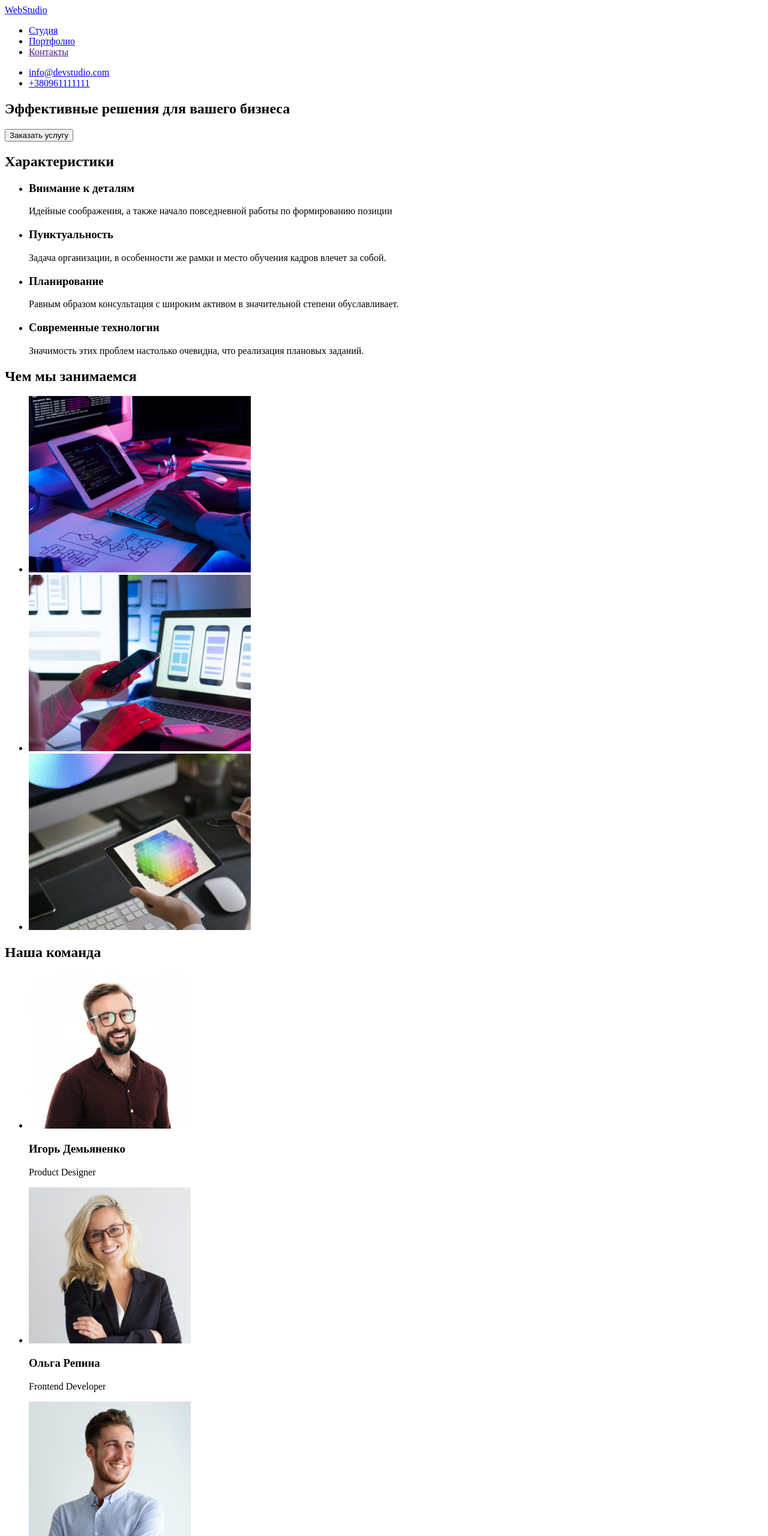
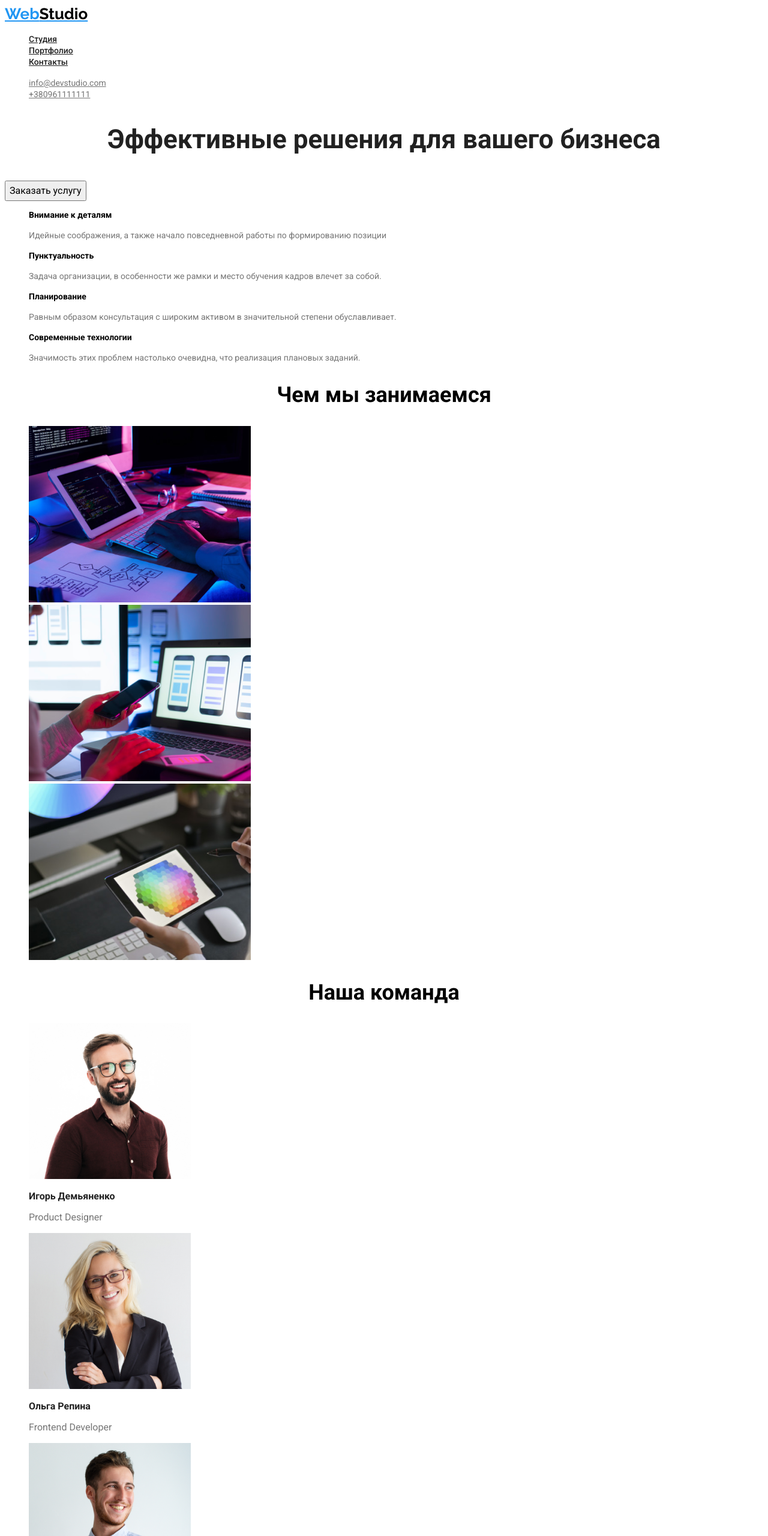
Before and after one commit to AnastasiyaOlhovik/goit-markup-hw-02, a plain HTML site: page index.html in a window 1280 px wide. Shown: the top 2560 px of the page at 60% size. Drawn offline with Linux system fonts and the light colour scheme.

Commit message:
Часть 2 стили, шрифты, размеры

```diff
--- a/css/styles.css
+++ b/css/styles.css
@@ -1,3 +1,4 @@
+
 /*Цвет основного текста color: #212121 */
 /* цвет вторичного текста #757575 */
 /*акцент #2196F3 */
@@ -12,18 +13,124 @@
 
 
 
-.body{
+body{
     font-family: Roboto, sans-serif;
     background-color: #FFFFFF;
+    }
+
+    /* Основной сайт*/
+
+    .menu-nav .menu-nav-title {
+        font-family: Roboto, sans-serif;
+        font-weight: 500;
+        font-size: 14px;
+        line-height: 1.14;
+        letter-spacing:0.02;
+        color:var(--primary-text-color)
+
+    }
+
+    .menu-nav .menu-nav-title:hover,
+    .menu-nav .menu-nav-title:focus{
+        color: var(--accent-color);
+
+    }
+    .nav-contact {
+    font-family: Roboto, sans-serif;
+    font-style:500;
+    font-size: 14px;
+    line-height:1.14;
+    letter-spacing: 2%;
+    color: var(--title-text-color)    }
+
+    .nav-contact:hover,
+    .nav-contact:focus{
+        color: var(--accent-color);}
+
+
+    .header-button .header-page {
+    font-family: Roboto, sans-serif;
+    font-style:900;
+    font-size: 44px;
+    line-height:1.4;
+    letter-spacing: 0.06;
+    color:var(--primary-text-color);
+    text-align: center
+}
+
+.header-button .button-header {
+    font-family: Roboto, sans-serif;
+    font-style:700;
+    font-size: 16px;
+    line-height:1.8;
+    letter-spacing:  0.06
+    var(--primary-text-color);
+}
+
+.feature {
+    font-family: Roboto, sans-serif;
+    font-style:700;
+    font-size: 14px;
+    line-height:1.14;
+    letter-spacing:  0.03
+    var(--primary-text-color)
+}
+.feature-text{
+    font-family: Roboto, sans-serif;
+    font-style:400;
+    font-size: 14px;
+    line-height:1.7;
+    letter-spacing:  0.03;
+    color: var(--title-text-color);}
+
+.box-header{
+    font-family: Roboto, sans-serif;
+    font-style:700;
+    font-size: 36px;
+    line-height:1.16;
+    letter-spacing:  0.03;
+    text-align: center
+}
+
+.team-header{
+    font-family: Roboto, sans-serif;
+    font-style:700;
+    font-size: 36px;
+    line-height:1.16;
+    letter-spacing:  0.03;
+    text-align: center
+
+}
+
+.team {
+    font-family: Roboto, sans-serif;
+    font-style:500;
+    font-size: 16px;
+    line-height:1.18;
+    letter-spacing:  0.03;
+    color:var(--primary-text-color);
+
+}
+
+.team-text {
+    font-family: Roboto, sans-serif;
+    font-style:400;
+    font-size: 16px;
+    line-height:1.18;
+    letter-spacing:  0.03;
+    color: var(--title-text-color);
+
 }
 
 /*Logo*/
 
 .logo {
 font-family: Raleway, sans-serif;
+font-weight: 700;
 font-size: 26px;
 line-height: 1.19;
-color: var( --accent-color)
+color: var( --accent-color);
+letter-spacing: 0.03;
 }
 
 .logo-second {
@@ -43,9 +150,11 @@ ul{
 
 .site-nav .link {
 font-family: Roboto, sans-serif;
+font-weight: 500;
 font-size: 14px;
 line-height:1.14;
 color: var(--primary-text-color);
+letter-spacing: 0.02;
 }
 
 .site-nav .link:hover
@@ -56,19 +165,24 @@ color: var(--primary-text-color);
 
 .contact-nav a {
 font-family: Roboto, sans-serif;
+font-weight: 500;
 font-size: 14px;
 line-height:1.14;
 color: var(--title-text-color);
+letter-spacing:  0.02;
 }
 
 /*Portfolio*/
 
 .filter{
     font-family: Roboto, sans-serif;
+    font-weight: 500;
     font-size: 16px;
     line-height:1.62;
+    letter-spacing:  0.03;
+    cursor: pointer;}
 
-}
+
 
 
 .filter:hover
@@ -79,9 +193,11 @@ line-height:1.62;
 
 .title{
 font-family: Roboto, sans-serif;
+font-weight: 700;
 font-size: 18px;
 line-height: 2;
 color: var(--primary-text-color);
+letter-spacing: 0.06 ;
 }
 .element .title{
     color: var(--primary-text-color);
@@ -89,10 +205,14 @@ color: var(--primary-text-color);
 
 .project{
  font-family: Roboto, sans-serif;
+font-weight: 400;
 font-size: 16px;
 line-height:1.87;
 color: var(--title-text-color);
+letter-spacing: 0.03;
 }
+
+
 
 .element .project {
     color: var(--title-text-color);
@@ -101,7 +221,8 @@ color: var(--title-text-color);
 /*Footer*/
 
 .contact{
-    font-family: Roboto,sans-serif;
-    font-size: 14px
-    Line height: 1.7em;
-}
+    font-family: Roboto, sans-serif;
+    font-weight: 400;
+    font-size: 14px;
+    line-height: 1.7;
+    letter-spacing: 0.03 ;}
--- a/index.html
+++ b/index.html
@@ -5,60 +5,61 @@
   <meta http-equiv="X-UA-Compatible" content="IE=edge">
   <meta name="viewport" content="width=device-width, initial-scale=1.0">
  <title>Document</title>
- <link rel="stylesheet" href="./css/styllesstudio.css"/>
+ <link href="https://fonts.googleapis.com/css2?family=Raleway:wght@700&family=Roboto:wght@400;500;700;900&display=swap" rel="stylesheet">
+ <link rel="stylesheet" href="./css/styles.css"/>
 </head>
 
 <body>
 
   <!--- Шапка сайта -->
- <header class="page-header">
-     <nav>
+ <header">
+     <nav class="menu-nav">
      <a href="./index.html" class="logo" lang="en">Web<span class="logo-second">Studio</span></a>
        <ul>
-            <li><a href="./studio.tml">Студия</a></li>
-            <li><a href="./portfolio.html">Портфолио</a></li>
-            <li><a href="">Контакты</a></li>
+            <li><a href="./studio.tml" class="menu-nav-title">Студия</a></li>
+            <li><a href="./portfolio.html"class="menu-nav-title">Портфолио</a></li>
+            <li><a href=""class="menu-nav-title">Контакты</a></li>
           </ul>
       <ul>
-            <li><a href="mailto:info@devstudio.com">info@devstudio.com</a></li>
-            <li><a href="tel:+380961111111">+380961111111</a></li>
+            <li><a href="mailto:info@devstudio.com" class="nav-contact">info@devstudio.com</a></li>
+            <li><a href="tel:+380961111111" class="nav-contact">+380961111111</a></li>
            </ul>
     </nav>
 
  </header>
  <main>
-<section>
-  <h1>Эффективные решения для вашего бизнеса</h1>
-  <button type="button">Заказать услугу</button>
+<section class="header-button">
+  <h1 class="header-page">Эффективные решения для вашего бизнеса</h1>
+  <button type="button" class="button-header">Заказать услугу</button>
 </section>
 
 <!-- характеристики -->
 <section>
-  <h2> Характеристики </h2>
+  <h2 style="display: none;"> Характеристики </h2>
    <ul>
    <li>
-    <h3> Внимание к деталям </h3>
-     <p> Идейные соображения, а также начало повседневной работы по формированию позиции</p>
+    <h3 class="feature"> Внимание к деталям </h3>
+     <p class="feature-text"> Идейные соображения, а также начало повседневной работы по формированию позиции</p>
   </li>
   <li>
-    <h3>Пунктуальность</h3>
-    <p> Задача организации, в особенности же рамки и место обучения кадров влечет за собой. </p>
+    <h3 class="feature">Пунктуальность</h3>
+    <p class="feature-text"> Задача организации, в особенности же рамки и место обучения кадров влечет за собой. </p>
   </li>
 
   <li>
-    <h3>Планирование</h3>
-     <p> Равным образом консультация с широким активом в значительной степени обуславливает.</p>
+    <h3 class="feature">Планирование</h3>
+     <p class="feature-text"> Равным образом консультация с широким активом в значительной степени обуславливает.</p>
   </li>
  <li>
-      <h3>Современные технологии</h3>
-      <p>Значимость этих проблем настолько очевидна, что реализация плановых заданий.</p>
+      <h3 class="feature">Современные технологии</h3>
+      <p class="feature-text">Значимость этих проблем настолько очевидна, что реализация плановых заданий.</p>
 </li>
   </ul>
 </section>
 
 <!-- Деятельность -->
 <section>
- <h2> Чем мы занимаемся</h2>
+ <h2 class="box-header"> Чем мы занимаемся</h2>
   <ul>
    <li>
 <img src="./images/img(3).png" alt="Набор кода в программе" width="370"> </li>
@@ -72,20 +73,20 @@
 
   <!-- Команда -->
   <section>
-  <h2> Наша команда </h2>
+  <h2 class="team-header"> Наша команда </h2>
 <ul>
     <li> <img src="./images/demynenko.jpg" alt="Фото Демьяненко" width="270">
-       <h3>Игорь Демьяненко</h3>
-      <p> Product Designer</p></li>
+       <h3 class="team">Игорь Демьяненко</h3>
+      <p class="team-text"> Product Designer</p></li>
     <li> <img src="./images/repina.jpg" alt="Фото Репина" width="270">
-      <h3> Ольга Репина </h3>
-     <p>Frontend Developer </p> </li>
+      <h3 class="team"> Ольга Репина </h3>
+     <p class="team-text">Frontend Developer </p> </li>
     <li> <img src="./images/tarasov.jpg" alt="Фото Тарасов" width="270">
-      <h3> Николай Тарасов </h3>
-     <p> Marketing </p> </li>
+      <h3 class="team"> Николай Тарасов </h3>
+     <p class="team-text"> Marketing </p> </li>
     <li> <img src="./images/ermakov.jpg" alt="Фото Ермаков" width="270">
-      <h3> Михаил Ермаков </h3>
-     <p> UI Designer </p> </li>
+      <h3 class="team" > Михаил Ермаков </h3>
+     <p class="team-text"> UI Designer </p> </li>
   </ul>
 
 </section>
@@ -93,9 +94,9 @@
 
 
 <footer>
-    <a href="/" lang="en"> Web Studio </a>
+  <a href="./index.html" class="logo" lang="en">Web<span class="logo-second">Studio</span></a>
       <address>
-        <ul>
+        <ul class="contact">
          <li> <a href="https://www.google.com/maps/place/%D0%B1%D1%83%D0%BB.+%D0%9B%D0%B5%D1%81%D0%B8+%D0%A3%D0%BA%D1%80%D0%B0%D0%B8%D0%BD%D0%BA%D0%B8,+26,+%D0%9A%D0%B8%D0%B5%D0%B2,+02000/@50.4265807,30.5361971,17z/data=!3m1!4b1!4m5!3m4!1s0x40d4cf0e033ecbe9:0x57a4dffefec77da0!8m2!3d50.4265807!4d30.5383858">г. Киев, пр-т Леси Украинки, 26</a></li>
         <li><a href="mailto:info@example.com"> info@example.com </a></li>
         <li><a href="tel:+380991111111"> +38 099 111 11 11 </a></li>
```
Also changed, not shown: portfolio.html (+8 -8 lines), css/styllesstudio.css (deleted), images/LabelTag.png (renamed from images/проект лаб.png). Lines whose indentation alone changed are shown as unchanged.
